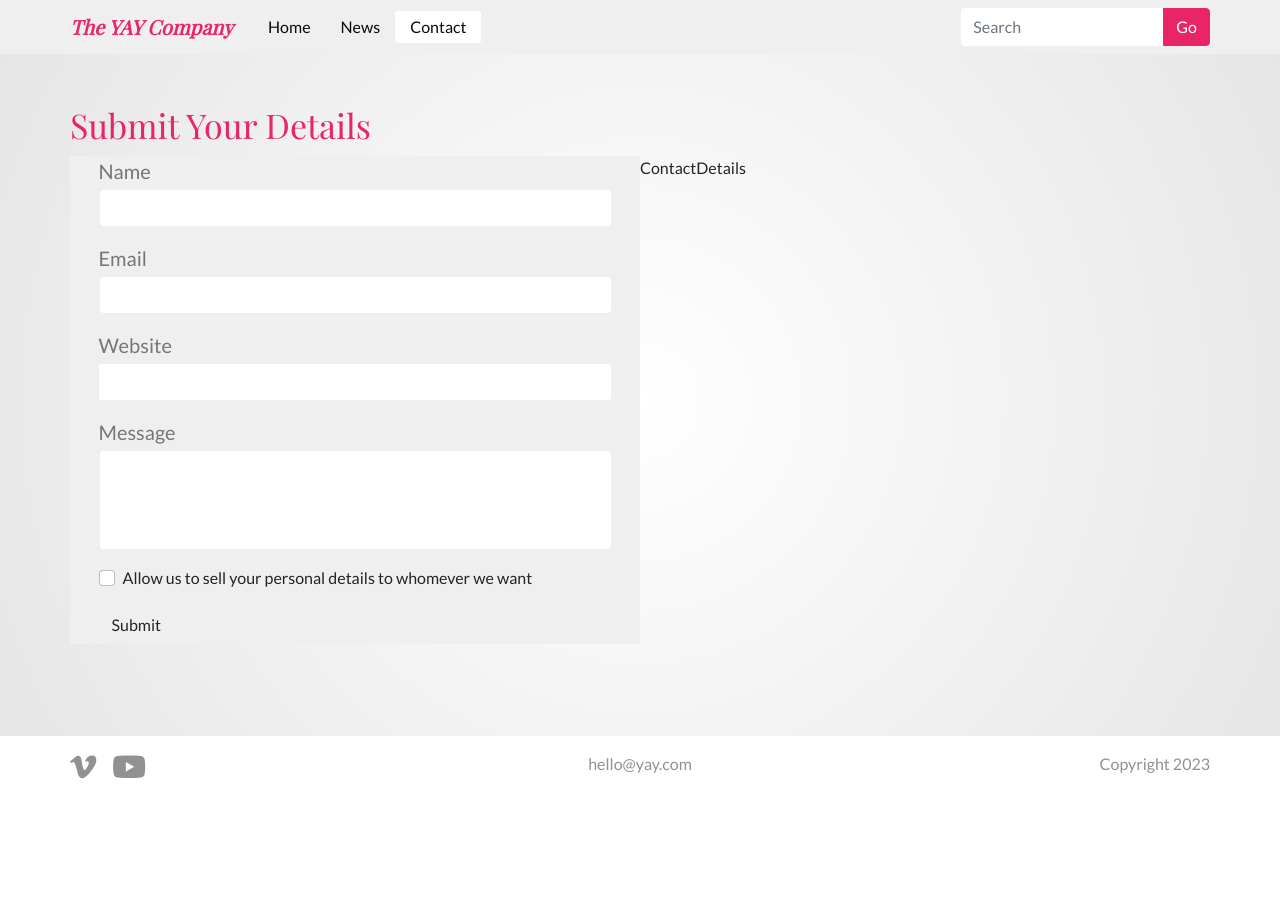
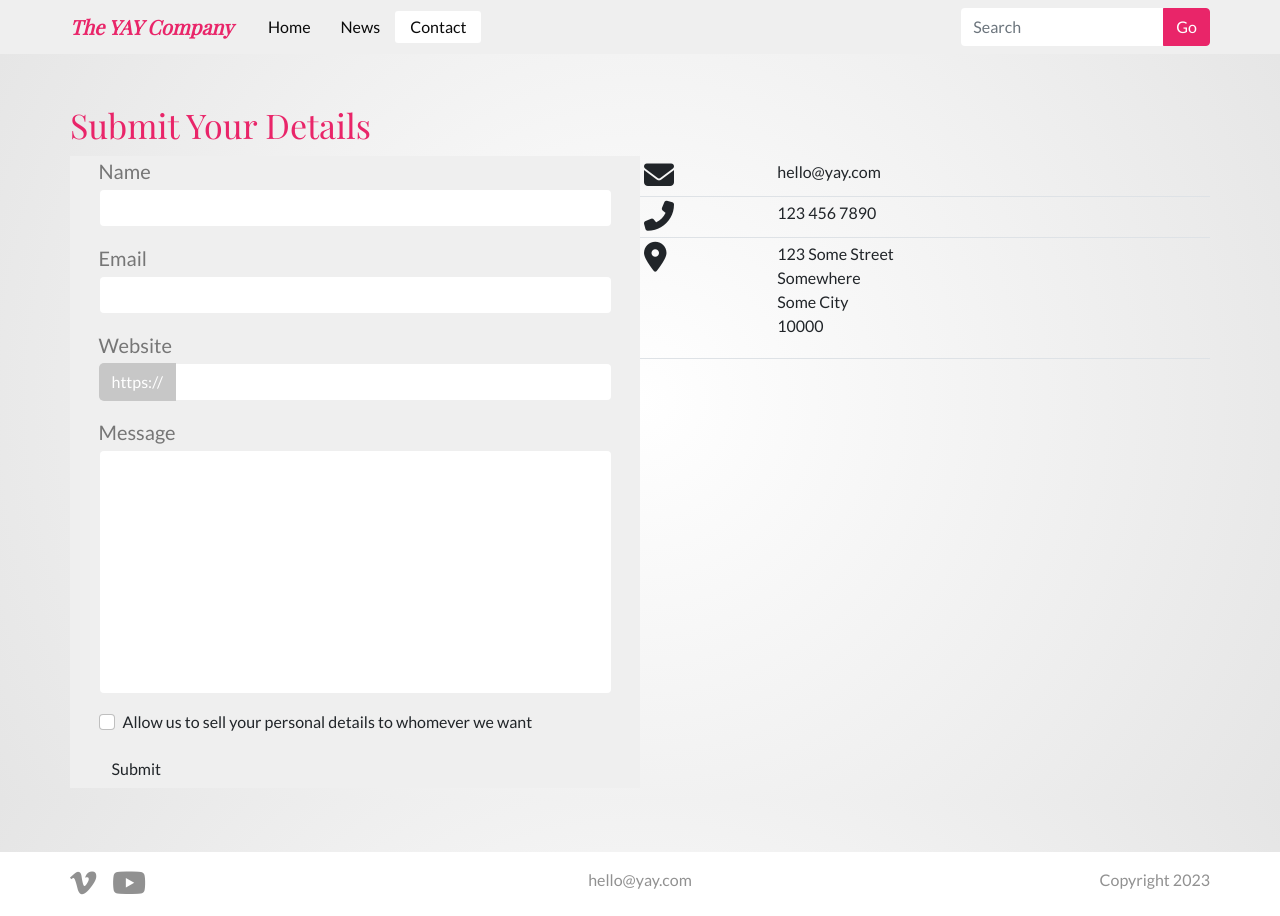
Before and after one commit to Noroff-FEU-Assignments/css-frameworks-ca-jonnebonde, a React (Create React App) app: page /contact in a window 1280 px wide. Before the commit the page ends 800 px from the top, so only its background shows below. Built offline with nearby package versions, Linux system fonts and the light colour scheme; a web font is replaced by a local one.

Commit message:
started on styling contact details

```diff
--- a/src/components/pages/contact/contact-details/ContactDetails.js
+++ b/src/components/pages/contact/contact-details/ContactDetails.js
@@ -1,10 +1,40 @@
 import React from 'react';
+import Table from 'react-bootstrap/Table';
 
 
 function ContactDetails() {
   return (
-    <div>ContactDetails</div>
-  )
+    <Table size="sm">
+      <thead>
+      </thead>
+      <tbody>
+        <tr>
+          <td><i class="fa-solid fa-envelope"></i></td>
+          <td>hello@yay.com</td>
+        </tr>
+        <tr>
+          <td><i class="fa-solid fa-phone-flip"></i></td>
+          <td>123 456 7890</td>
+        </tr>
+        <tr>
+          <td><i class="fa-solid fa-location-dot"></i></td>
+          <td><ul>
+            <li>123 Some Street</li>
+            <li>Somewhere</li>
+            <li>Some City</li>
+            <li>10000</li>
+          </ul></td>
+        </tr>
+      </tbody>
+    </Table>
+  );
 }
 
 export default ContactDetails
+
+{/* <ul>
+<li>123 Some Street</li>
+<li>Somewhere</li>
+<li>Some City</li>
+<li>10000</li>
+</ul> */}
--- a/src/components/pages/contact/details-form/DetailsForm.js
+++ b/src/components/pages/contact/details-form/DetailsForm.js
@@ -18,13 +18,13 @@ function DetailsForm() {
         <Form.Group className="mb-3">
           <Form.Label htmlFor="website">Website</Form.Label>
           <InputGroup className="mb-3">
-            <InputGroup.Text id="basic-addon3" className="d-none">https://</InputGroup.Text>
+            <InputGroup.Text id="basic-addon3" className="d-none d-lg-block">https://</InputGroup.Text>
             <Form.Control id="website basic-addon3" />
           </InputGroup>
         </Form.Group>
         <Form.Group className="mb-3">
           <Form.Label htmlFor="message">Message</Form.Label>
-          <Form.Control as="message" style={{ height: "100px" }} />
+          <Form.Control as="message" style={{ height: "244px" }} />
         </Form.Group>
         <Form.Group className="mb-3">
           <Form.Check
--- a/src/sass/partials/_detailscontactform.scss
+++ b/src/sass/partials/_detailscontactform.scss
@@ -1,7 +1,5 @@
 .form__container {
-
-
-  h1{
+  h1 {
     width: 90%;
 
     @media (max-width: 992px) {
@@ -9,7 +7,7 @@
     }
   }
 
-  form{
+  form {
     background: $color-background-secondary;
   }
 
@@ -18,4 +16,15 @@
     margin: 0 auto;
   }
 
+  ul {
+    padding: 0;
+  }
+
+  li {
+    list-style: none;
+  }
+
+  i {
+    font-size: 30px;
+  }
 }
```
